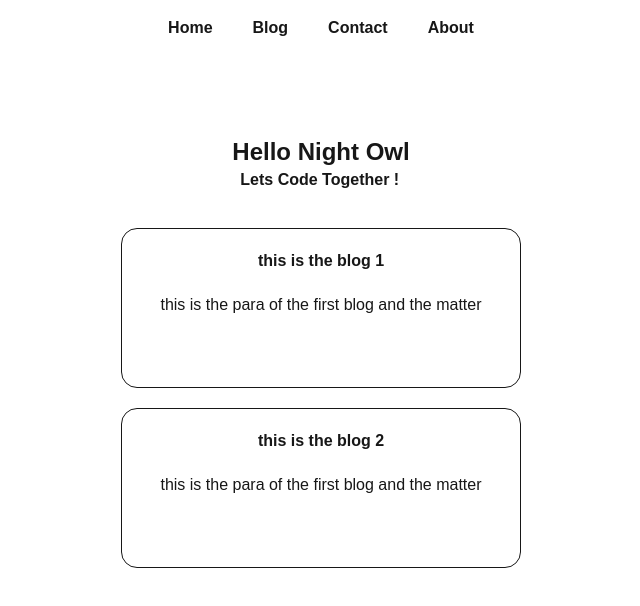
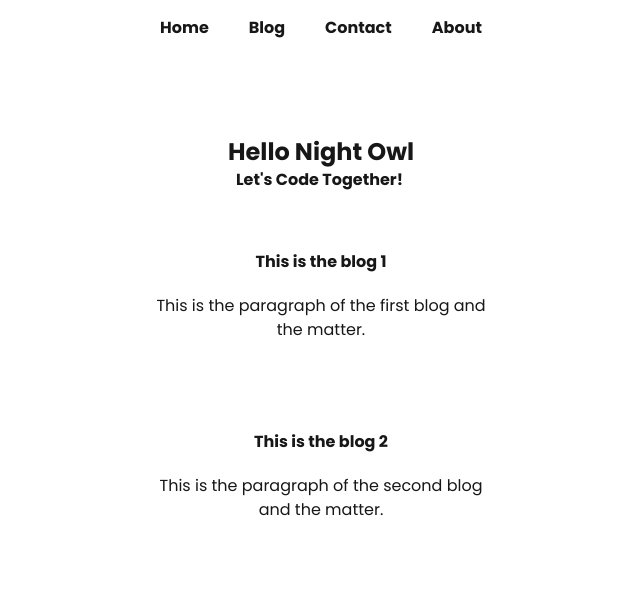
Before and after one commit to kowshik76/NightOwl-Nextjs, a Next.js app: page / in a window 1280 px wide. Shown: the top 606 px of the page, without its empty margins (319-959 px from the left). Built offline with nearby package versions, Linux system fonts and the light colour scheme.

Commit message:
Add GlowingButton component, update About section text, and created Contact page

```diff
--- /dev/null
+++ b/components/Glowingbutton.js
@@ -0,0 +1,8 @@
+export default function GlowingButton() {
+    return (
+      <button className="relative px-6 py-3 font-semibold text-white bg-gray-900 rounded-lg border-2 border-transparent transition-all duration-300 ease-in-out
+      hover:border-blue-500 hover:shadow-[0_0_15px_rgba(59,130,246,0.8)]">
+        Hover Me
+      </button>
+    );
+  }
--- a/src/app/about/page.js
+++ b/src/app/about/page.js
@@ -2,7 +2,7 @@ import React from 'react'
 
 const About = () => {
   return (
-    <div>About ection</div>
+    <div>About section</div>
   )
 }
 
--- /dev/null
+++ b/src/app/contact/page.js
@@ -0,0 +1,9 @@
+import React from 'react'
+
+const Contact = () => {
+  return (
+    <div>This is contact</div>
+  )
+}
+
+export default Contact
--- a/src/app/page.js
+++ b/src/app/page.js
@@ -1,6 +1,8 @@
 import Head from "next/head";
 import { Poppins } from "@next/font/google";
 import Link from "next/link";
+import GlowingButton from "../../components/Glowingbutton";
+
 const poppins = Poppins({
   weight: ["400", "700"],
   subsets: ["latin"],
@@ -8,39 +10,68 @@ const poppins = Poppins({
 
 export default function Home() {
   return (
-    <>
+    <div className={poppins.className}>
       <Head>
         <title>NightOwl</title>
       </Head>
-      <nav className="font-poppins">
-        <ul className="flex gap-10 justify-center p-4 font-bold ">
-         <Link href="/"> <li className="cursor-pointer">Home</li></Link>
-         <Link href="/blogspot/anything"> <li className="cursor-pointer">Blog</li></Link>
-         <Link href="/contact"><li className="cursor-pointer">Contact</li></Link>
-         <Link href="/about"><li className="cursor-pointer">About</li></Link>
+      {/* Navigation Bar */}
+      <nav className="flex  justify-center p-4 font-bold">
+        {/* Logo - Left Aligned */}
+
+        {/* Nav Links */}
+        <ul className="flex gap-10">
+          <Link href="/">
+            <li className="cursor-pointer relative transition-all duration-500
+            after:content-[''] after:absolute after:left-0 after:bottom-[-2px] after:w-0 after:h-[3px] after:bg-blue-500 after:transition-all after:duration-500 hover:after:w-full">
+              Home
+            </li>
+          </Link>
+          <Link href="/blogspot/anything">
+            <li className="cursor-pointer relative transition-all duration-500
+            after:content-[''] after:absolute after:left-0 after:bottom-[-2px] after:w-0 after:h-[3px] after:bg-blue-500 after:transition-all after:duration-500 hover:after:w-full">
+              Blog
+            </li>
+          </Link>
+          <Link href="/contact">
+            <li className="cursor-pointer relative transition-all duration-500
+            after:content-[''] after:absolute after:left-0 after:bottom-[-2px] after:w-0 after:h-[3px] after:bg-blue-500 after:transition-all after:duration-500 hover:after:w-full">
+              Contact
+            </li>
+          </Link>
+          <Link href="/about">
+            <li className="cursor-pointer relative transition-all duration-500
+            after:content-[''] after:absolute after:left-0 after:bottom-[-2px] after:w-0 after:h-[3px] after:bg-blue-500 after:transition-all after:duration-500 hover:after:w-full">
+              About
+            </li>
+          </Link>
         </ul>
       </nav>
-      <div className="flex justify-center  ">
-        <div className="h-10  mt-20">
-          <h1 className="font-bold text-2xl ">Hello Night Owl</h1>
-          <h5 className="font-bold pl-2"> Lets Code Together !</h5>
+
+      {/* Hero Section */}
+      <div className="flex justify-center">
+        <div className="h-10 mt-20">
+          <h1 className="font-bold text-2xl">Hello Night Owl</h1>
+          <h5 className="font-bold pl-2">Let's Code Together!</h5>
         </div>
       </div>
-      <div className="h-40vh w-100vh  mt-8">
+
+      {/* Blog Section */}
+      <div className="h-40vh w-100vh mt-8">
         <div className="flex flex-col justify-center items-center">
-          {/* components for topics  */}
-          <div className="border-1 h-40 w-100 m-5  rounded-2xl">
-            <h4 className="text-center m-5 font-bold">this is the blog 1</h4>
-            <p className="text-center m-5" >this is the para of the first blog and the matter </p>
+          {/* Blog 1 */}
+          <div className="h-40 w-100 m-5 rounded-2xl border-2 border-white transition-all duration-500
+          hover:border-blue-500 hover:shadow-[0_0_15px_rgba(59,130,246,0.8)] cursor-pointer">
+            <h4 className="text-center m-5 font-bold">This is the blog 1</h4>
+            <p className="text-center m-5">This is the paragraph of the first blog and the matter.</p>
           </div>
-          <div className="border-1 h-40 w-100    rounded-2xl">
-          <h4 className="text-center m-5 font-bold">this is the blog 2</h4>
-          <p className="text-center m-5">this is the para of the first blog and the matter </p>
-
-
+          {/* Blog 2 */}
+          <div className="h-40 w-100 rounded-2xl border-2 border-white transition-all duration-500
+          hover:border-blue-500 hover:shadow-[0_0_15px_rgba(59,130,246,0.8)] cursor-pointer">
+            <h4 className="text-center m-5 font-bold">This is the blog 2</h4>
+            <p className="text-center m-5">This is the paragraph of the second blog and the matter.</p>
           </div>
         </div>
       </div>
-    </>
+    </div>
   );
 }
```
Also changed, not shown: public/onepiece.jfif (added).
